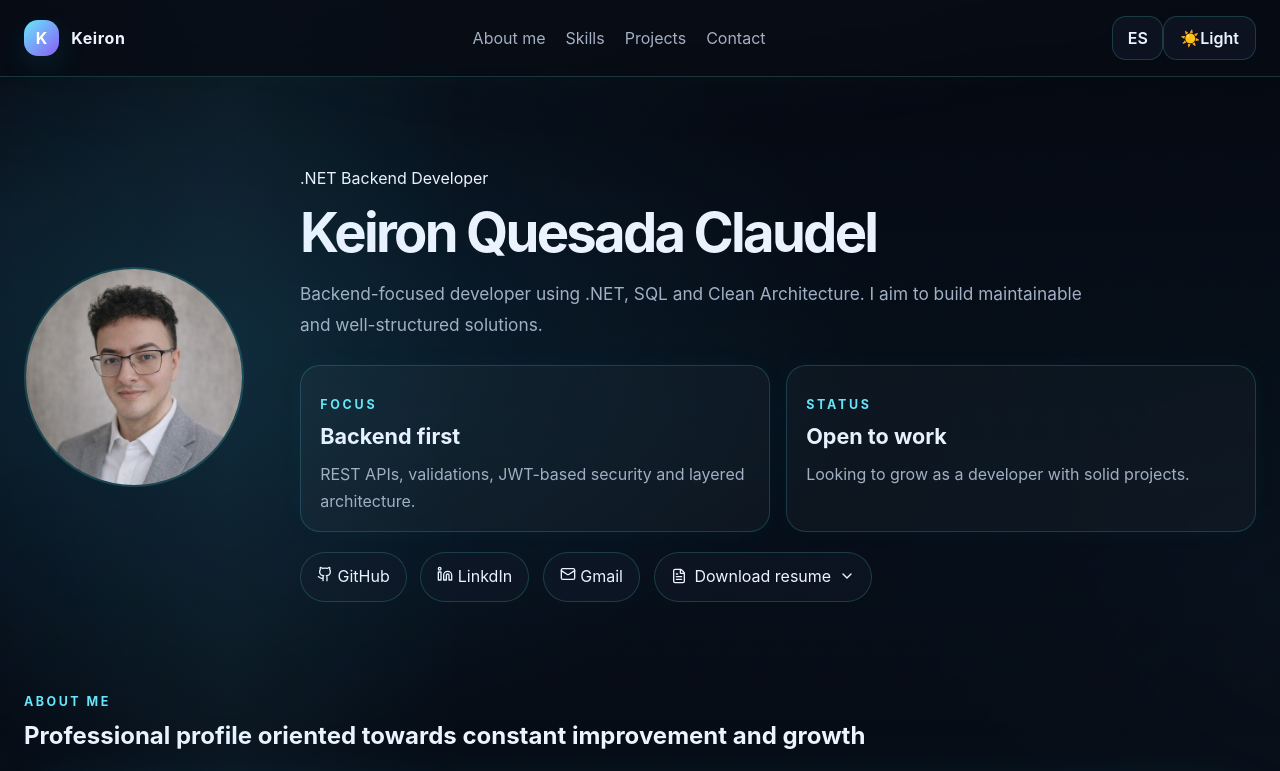
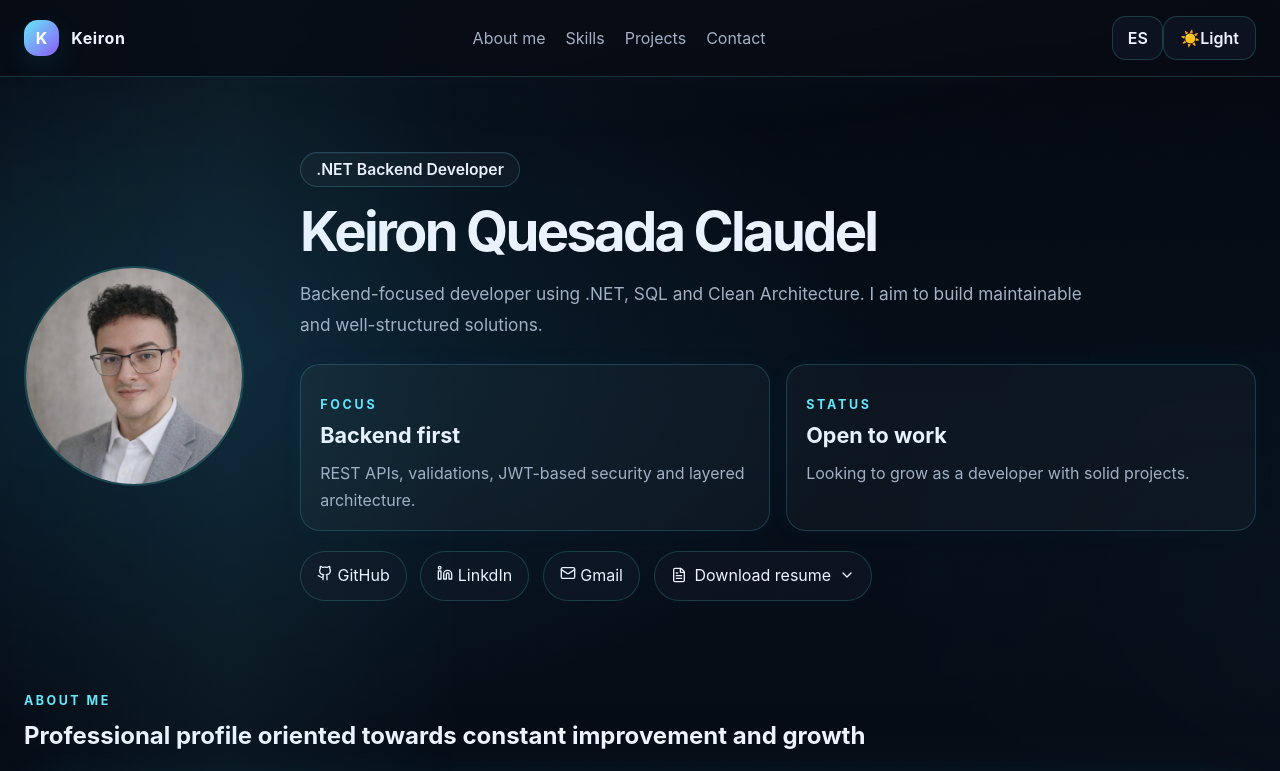
Before and after one commit to KeironClaudel/keiron-portfolio, a React (Vite) app: page / in a window 1280 px wide. Shown: the top 771 px of the page. Built offline with nearby package versions, Linux system fonts and the light colour scheme.

Commit message:
Style hero role label

```diff
--- a/src/pages/Hero.jsx
+++ b/src/pages/Hero.jsx
@@ -20,7 +20,7 @@ export default function Hero({ t }) {
         </div>
 
         <div className="hero-main">
-          <p className="hero-title">{t.heroTitle}</p>
+          <p className="hero-role-label">{t.heroTitle}</p>
 
           <h1 className="hero-title hero-title-horizontal">
             Keiron Quesada Claudel
--- a/src/styles.css
+++ b/src/styles.css
@@ -311,6 +311,29 @@ button {
 
 .hero h1 {
   margin: 0;
+}
+
+.hero-role-label {
+  display: inline-flex;
+  align-items: center;
+  margin: 0 0 1rem;
+  padding: 0.55rem 0.95rem;
+  border-radius: 999px;
+  border: 1px solid rgba(103, 232, 249, 0.2);
+  background: rgba(255, 255, 255, 0.03);
+  color: var(--text);
+  font-size: 0.98rem;
+  font-weight: 600;
+  line-height: 1;
+  box-shadow: inset 0 1px 0 rgba(255, 255, 255, 0.04);
+}
+
+:root[data-theme='light'] .hero-role-label {
+  border-color: rgba(8, 145, 178, 0.2);
+  background: rgba(255, 255, 255, 0.78);
+  box-shadow:
+    0 10px 26px rgba(8, 145, 178, 0.06),
+    inset 0 1px 0 rgba(255, 255, 255, 0.92);
 }
 
 .hero-copy,
```
